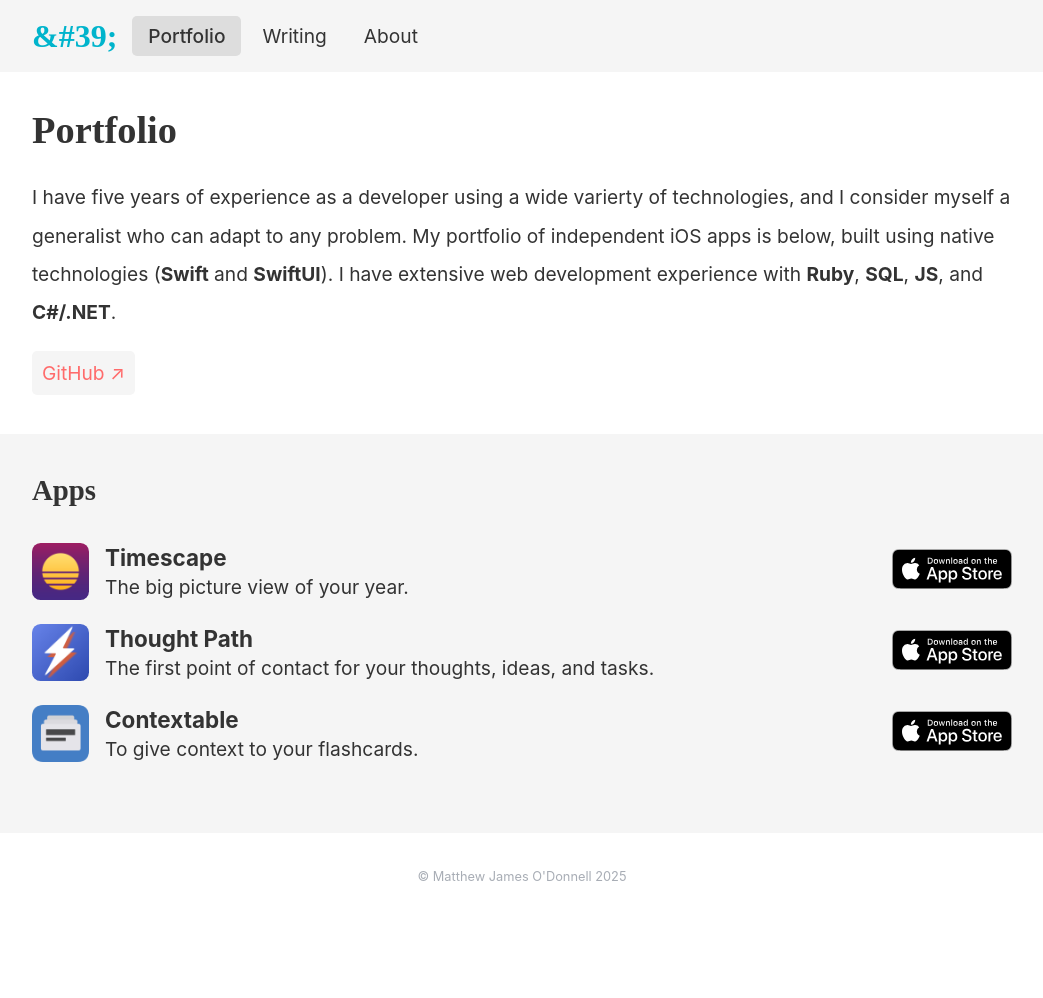
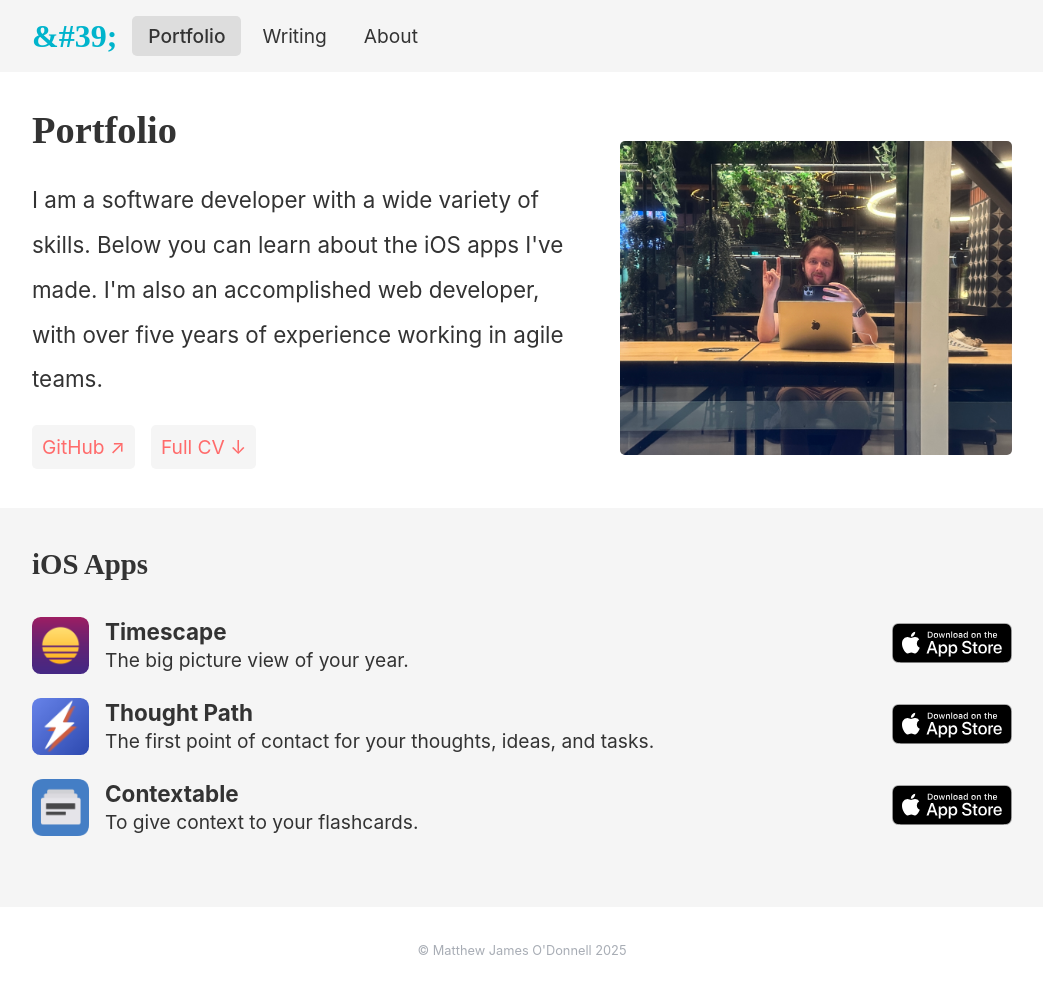
Before and after one commit to mattjamesod/andhash39, a Jekyll site: the page built from index.markdown, in a window 1280 px wide. Shown: the whole page, without its empty margins (118-1161 px from the left). Built offline with Jekyll 4.4.1, drawn with Linux system fonts in a browser that asks for light colours; some web fonts are replaced; before the commit the page ends 924 px from its top, so only the background shows below that.

Commit message:
improve portfolio index, update cv

```diff
--- a/_layouts/portfolio-index.html
+++ b/_layouts/portfolio-index.html
@@ -6,22 +6,22 @@
 	<div>
 		<h1 class="title-font">Portfolio</h1>
 
-		<p>I have five years of experience as a developer using a wide varierty of technologies, and I consider myself a generalist who can adapt to any problem. My portfolio of independent iOS apps is below, built using native technologies (<b>Swift</b> and <b>SwiftUI</b>). I have extensive web development experience with <b>Ruby</b>, <b>SQL</b>, <b>JS</b>, and <b>C#/.NET</b>.</p>
+		<p class="large-font">I am a software developer with a wide variety of skills. Below you can learn about the iOS apps I've made. I'm also an accomplished web developer, with over five years of experience working in agile teams.</p>
 
 		<nav>
 			<ul class="link-list">
 				<a class="block-link" href="https://github.com/mattjamesod"><li>GitHub &#8599;</li></a>
-				<!-- <a class="block-link" href="https://github.com/mattjamesod"><li>Resume &#8595;</li></a> -->
+				<a class="block-link" href="/assets/matthew_odonnell_cv.pdf" download><li>Full CV &#8595;</li></a>
 			</ul>
 		</nav>
 	</div>
 
-	<!-- <img class="image-container" src="/assets/images/matthew-working.jpg" alt="Reflection of me on my laptop, making the sign of the horns 🤘."> -->
+	<img class="image-container" src="/assets/images/matthew-working.jpg" alt="Reflection of me on my laptop, making the sign of the horns 🤘.">
 </div>
 
 <div class="colored-container">
 	<div class="now">
-		<h2 class="title-font">Apps</h2>
+		<h2 class="title-font">iOS Apps</h2>
 			<menu class="portfolio-list">
 	    		{% for app in site.apps %}
 	    			{% include portfolio-app-item.html app=app %}
```
Also changed, not shown: 2 other files.
